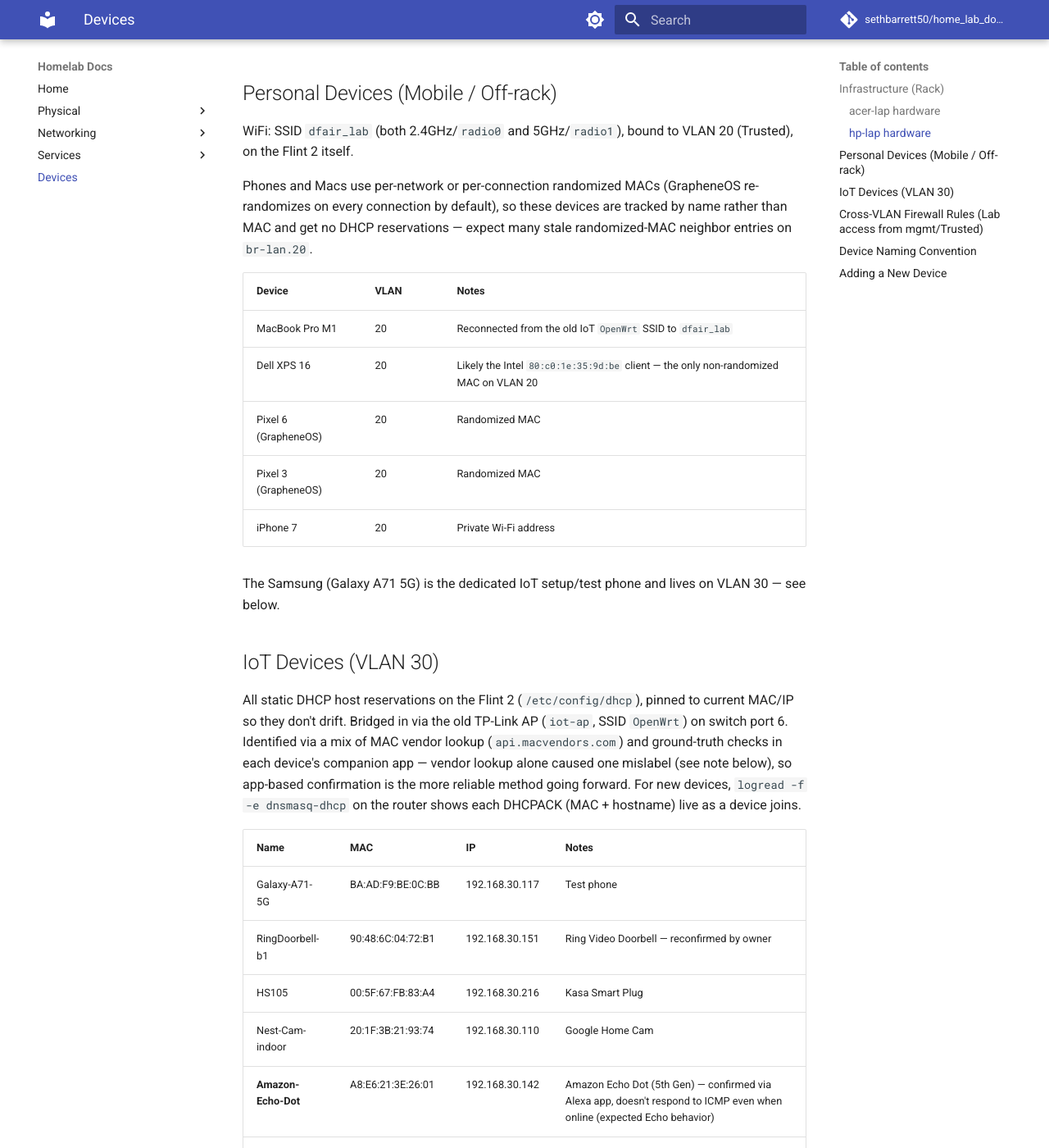
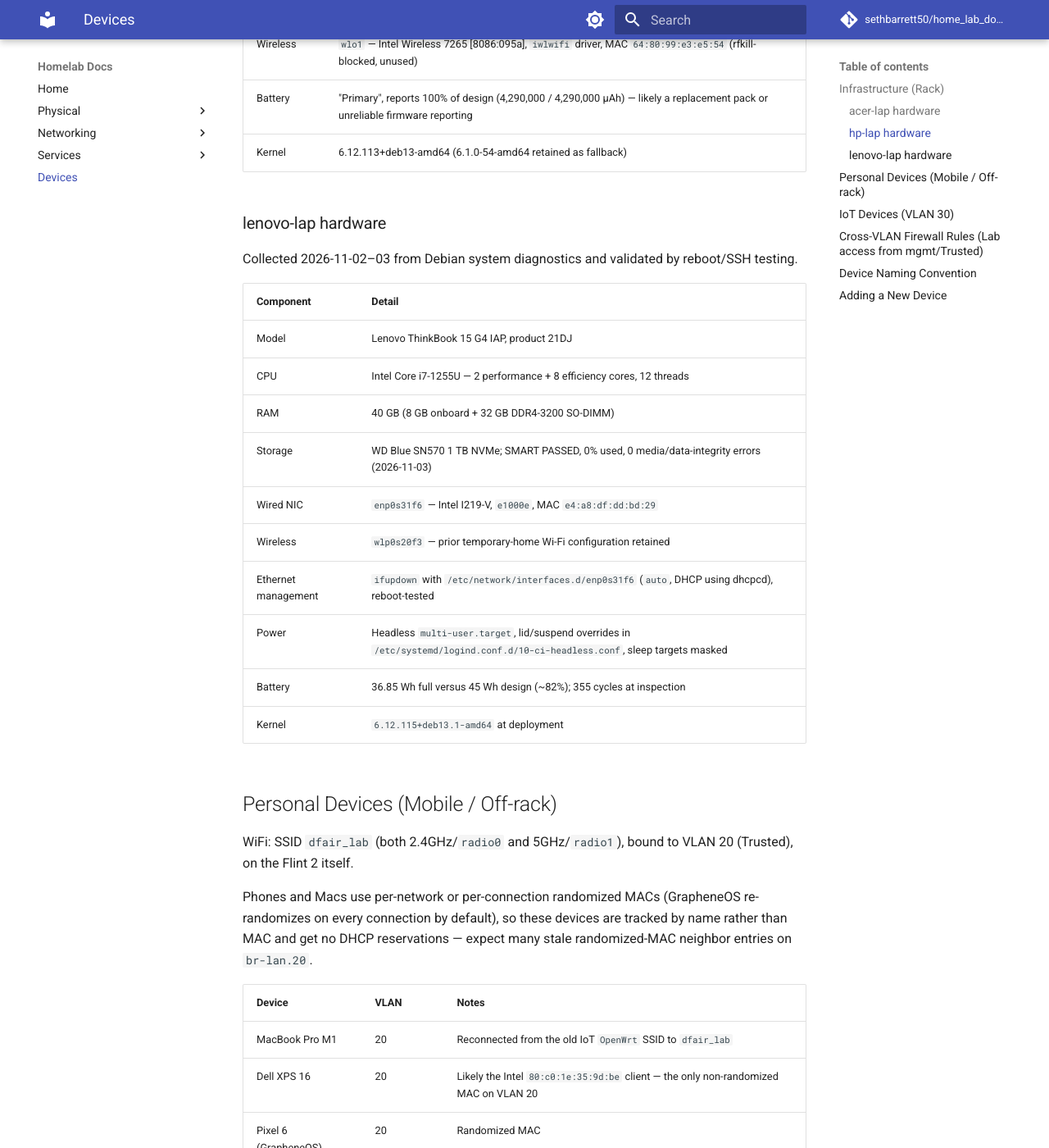
Before and after one commit to sethbarrett50/home_lab_docs, an MkDocs documentation site: the page built from docs/devices/README.md, in a window 1280 px wide and 1400 px high, scrolled down 4865 px. Shown: the whole window at 82% size. Built offline with MkDocs 1.6.1 and Material for MkDocs 9.7.7, drawn with Linux system fonts in a browser that asks for light colours; comment, search, counter and statistics services are not loaded; some of the changed text lies outside the part shown.

Commit message:
docs: record lenovo CI deployment in docs/devices/README.md

```diff
--- a/docs/devices/README.md
+++ b/docs/devices/README.md
@@ -5,7 +5,7 @@
 ## Infrastructure (Rack)
 
 Superseded the original PhD-lab RPi-based plan — actual hardware post-move is
-Proxmox host + LXC/VM services + 3 debian boxes (2 of 3 networked so far).
+Proxmox host + LXC/VM services + multiple physical Debian hosts, including the dedicated Lenovo CI laptop.
 
 | Hostname | Device | OS/Firmware | VLAN | IP | Notes |
 |---|---|---|---|---|---|
@@ -21,6 +21,8 @@
 | `dell-mini` | Dell OptiPlex 3050 Micro | Debian 13 (Trixie) | 10 | 192.168.10.117 | DHCP host reservation (pinned to MAC, `enp2s0`). Networked via `systemd-networkd` (chosen over ifupdown/NetworkManager for a consistent config method across all 3 debian boxes). Runs `research-output-scraper` (nginx + systemd, see that repo's `docs/deploy.md`); served internally through Caddy at `https://cs-leaderboard.home.arpa`. nginx trusts Caddy `.50` for forwarded client IP. SSH (22) and direct HTTP (80) still documented open from lan/trusted |
 | `acer-lap` | Acer Aspire 5 A515-54 (laptop) — i5-10210U, 8 GB, 512 GB NVMe, see [specs](#acer-lap-hardware) | Debian 13.7 (Trixie), headless (`multi-user.target`) | 10 | 192.168.10.199 | DHCP host reservation (pinned to MAC `b4:a9:fc:2b:d2:6d`, `enp1s0`). Networked via `systemd-networkd`. Run closed-lid with the built-in panel disconnected; suspend-on-close prevented via drop-in `/etc/systemd/logind.conf.d/10-headless.conf` (`HandleLidSwitch*`/`HandleSuspendKey`/`HandleHibernateKey`/`IdleAction` = `ignore`) plus masked `sleep`/`suspend`/`hibernate`/`hybrid-sleep`/`suspend-then-hibernate` targets — applies to any laptop run this way, see HP below. Planned role: edge-device test host for custom IDS (dissertation direction four). SSH open from lan/trusted |
 | `hp-lap` | HP EliteBook 840 G2 (laptop) — i5-5300U, 16 GB, 240 GB SATA SSD, see [specs](#hp-lap-hardware) | Debian 13.7 (Trixie), headless (`multi-user.target`) | 10 (switch port 5) | 192.168.10.147 | DHCP host reservation (pinned to MAC `70:5a:0f:ce:1a:ae`, `enp0s25`). Networked via `systemd-networkd` (`/etc/systemd/network/10-wired.network`, matched on MAC); was previously on the IoT AP's WiFi (VLAN 30) — NetworkManager disabled and WiFi (`wlo1`) rfkill-blocked. Hostname renamed from `poolTab`; login user is `pooltab`. Same closed-lid setup as acer-lap (`/etc/systemd/logind.conf.d/10-headless.conf` + masked sleep targets). Docker installed (`docker0` present). Full-disk encryption — requires an interactive passphrase, but remote unlock via `dropbear-initramfs` on port 2222 from XPS is now verified after Debian 13 kernel reboot (LUKS2 `sda5` → LVM). Docker Trixie packages active; Hermes v0.22.5+2971.ga938f00 gateway active with Codex OAuth primary, owner Telegram bot confirmed, Qwen3.5 2B local alias tested; automatic failover and Harness deployment still unverified; see [gateway runbook](../services/hermes-gateway.md). SSH open from lan/trusted |
+
+| `lenovo-lap` | Lenovo ThinkBook 15 G4 IAP (21DJ), i7-1255U, 40 GB RAM, 1 TB NVMe; [details](#lenovo-lap-hardware) | Debian 13.7, headless (`multi-user.target`) | 10 (switch port 7) | 192.168.10.193 (DHCP; reservation not independently confirmed) | Wired `enp0s31f6` via ifupdown/dhcpcd, MAC `e4:a8:df:dd:bd:29`; SSH from XPS `192.168.20.173` allowed TCP 22 through `firewall.allow_xps_to_lenovo_ssh`; runs dedicated Docker runners for `kc-backend-core` and `kartchaser-infrastructure` (see [runner runbook](../services/lenovo-github-runners.md)). |
 
 ### acer-lap hardware
 
@@ -54,6 +56,23 @@
 | Wireless | `wlo1` — Intel Wireless 7265 [8086:095a], `iwlwifi` driver, MAC `64:80:99:e3:e5:54` (rfkill-blocked, unused) |
 | Battery | "Primary", reports 100% of design (4,290,000 / 4,290,000 µAh) — likely a replacement pack or unreliable firmware reporting |
 | Kernel | 6.12.113+deb13-amd64 (6.1.0-54-amd64 retained as fallback) |
+
+### lenovo-lap hardware
+
+Collected 2026-11-02–03 from Debian system diagnostics and validated by reboot/SSH testing.
+
+| Component | Detail |
+|---|---|
+| Model | Lenovo ThinkBook 15 G4 IAP, product 21DJ |
+| CPU | Intel Core i7-1255U — 2 performance + 8 efficiency cores, 12 threads |
+| RAM | 40 GB (8 GB onboard + 32 GB DDR4-3200 SO-DIMM) |
+| Storage | WD Blue SN570 1 TB NVMe; SMART PASSED, 0% used, 0 media/data-integrity errors (2026-11-03) |
+| Wired NIC | `enp0s31f6` — Intel I219-V, `e1000e`, MAC `e4:a8:df:dd:bd:29` |
+| Wireless | `wlp0s20f3` — prior temporary-home Wi-Fi configuration retained |
+| Ethernet management | `ifupdown` with `/etc/network/interfaces.d/enp0s31f6` (`auto`, DHCP using dhcpcd), reboot-tested |
+| Power | Headless `multi-user.target`, lid/suspend overrides in `/etc/systemd/logind.conf.d/10-ci-headless.conf`, sleep targets masked |
+| Battery | 36.85 Wh full versus 45 Wh design (~82%); 355 cycles at inspection |
+| Kernel | `6.12.115+deb13.1-amd64` at deployment |
 
 ## Personal Devices (Mobile / Off-rack)
 
@@ -125,6 +144,7 @@
 | dell-mini (192.168.10.117) | 22, 80 | lan, trusted |
 | acer-lap (192.168.10.199) | 22 | lan, trusted |
 | hp-lap (192.168.10.147) | 22 | lan, trusted |
+| lenovo-lap (192.168.10.193) | 22 | XPS 192.168.20.173 (trusted), verified 2026-11-03; router UCI section `allow_xps_to_lenovo_ssh` |
 
 ## Device Naming Convention
 
```
